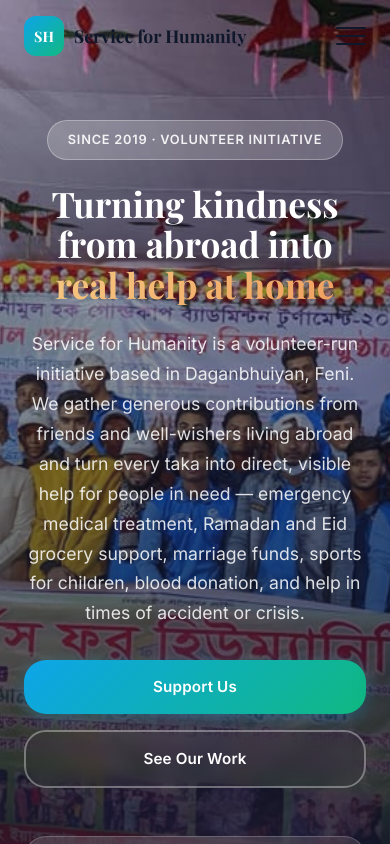
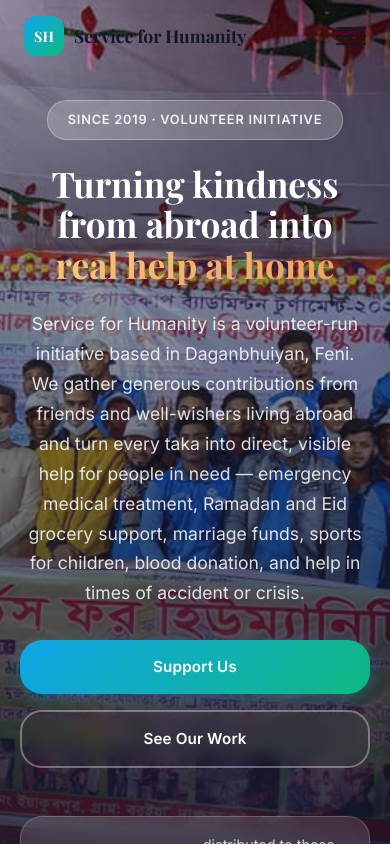
Before and after one commit to Alambinamin/Service-for-Humanity-Website, a React (Vite) app: page / in a window 390 px wide. Shown: the top 844 px of the page. Built offline with nearby package versions, Linux system fonts and the light colour scheme; a web font is replaced by a local one.

Commit message:
Optimize banner cropping for mobile screens

```diff
--- a/src/site.css
+++ b/src/site.css
@@ -1808,3 +1808,21 @@
   border-color: rgba(255, 255, 255, 0.3) !important;
   color: rgba(255, 255, 255, 0.9) !important;
 }
+
+/* ─────────────────── MOBILE HERO OPTIMIZATIONS ─────────────────── */
+@media (max-width: 768px) {
+  /* Prevent the banner from being overly cropped on mobile by reducing its fixed height */
+  .hero {
+    min-height: 85vh; /* Slightly shorter than full viewport */
+    padding: 100px 20px 60px;
+  }
+
+  .page-hero {
+    padding: 120px 20px 80px !important;
+  }
+
+  /* Make sure faces/top of the image stays visible during cropping */
+  .hero-bg img {
+    object-position: center 20%;
+  }
+}
```
